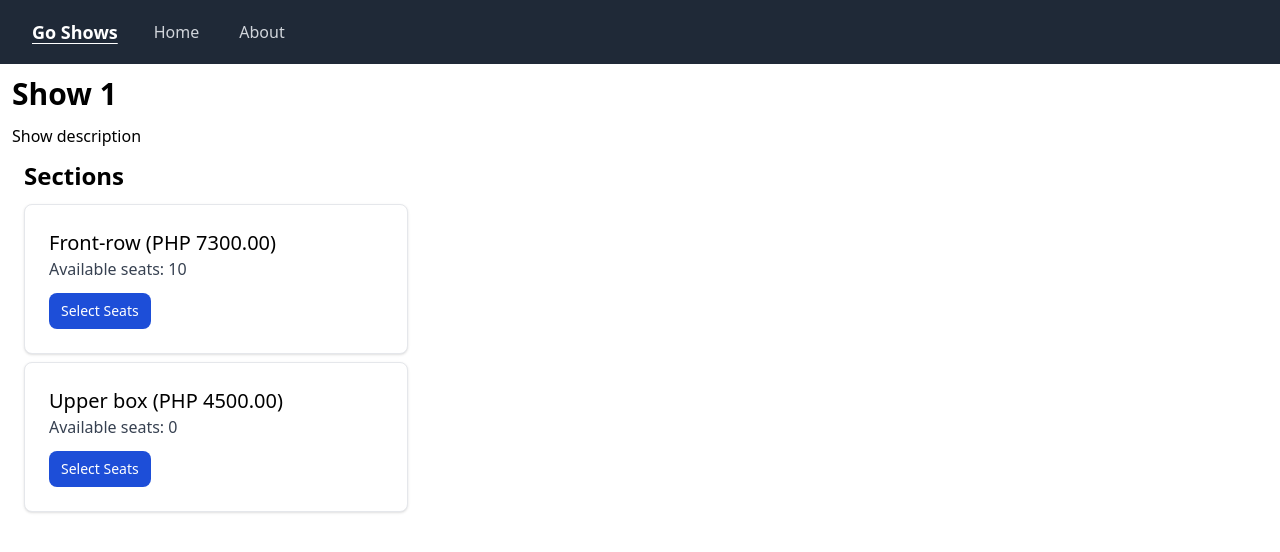
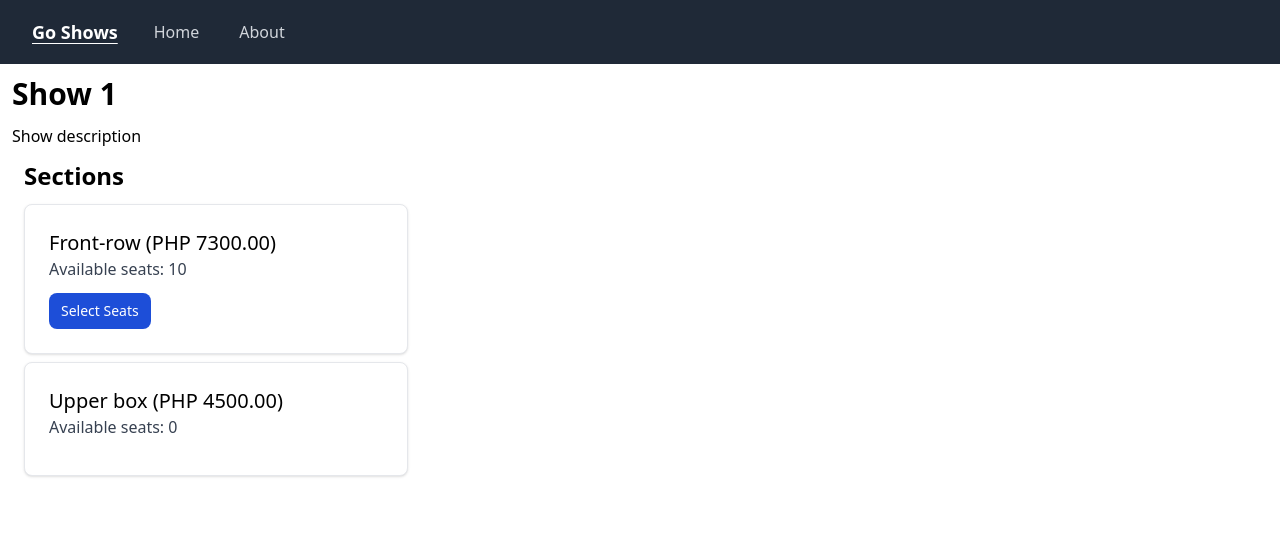
Before and after one commit to jgarivera/go-shows, a React (Create React App) app in the folder client/: page /shows/1 in a window 1280 px wide. Shown: the top 552 px of the page. Built offline with nearby package versions, Linux system fonts and the light colour scheme; the HTML template or start-up script is replaced by a standard one.

Commit message:
feat(client): conditionally render select seats

```diff
--- a/client/src/features/shows/components/Section.tsx
+++ b/client/src/features/shows/components/Section.tsx
@@ -6,18 +6,25 @@ interface SectionProps {
 }
 
 export default function Section({ section }: SectionProps): JSX.Element {
+  const hasAvailableSeats = section.availableSeats > 0;
+
   return (
     <div className="max-w-sm p-6 bg-white border border-gray-200 rounded-lg shadow dark:bg-gray-800 dark:border-gray-700 mb-2">
-      <p className="text-xl">{section.name} (PHP {section.price.toFixed(2)})</p>
+      <p className="text-xl">
+        {section.name} (PHP {section.price.toFixed(2)})
+      </p>
       <p className="mb-3 font-normal text-gray-700 dark:text-gray-400">
         Available seats: {section.availableSeats}
       </p>
-      <Link
-        to=""
-        className="inline-flex items-center px-3 py-2 text-sm font-medium text-center text-white bg-blue-700 rounded-lg hover:bg-blue-800 focus:ring-4 focus:outline-none focus:ring-blue-300 dark:bg-blue-600 dark:hover:bg-blue-700 dark:focus:ring-blue-800"
-      >
-        Select Seats
-      </Link>
+
+      {hasAvailableSeats && (
+        <Link
+          to=""
+          className="inline-flex items-center px-3 py-2 text-sm font-medium text-center text-white focus:ring-4 focus:outline-none rounded-lg bg-blue-700 hover:bg-blue-800 focus:ring-blue-300 dark:bg-blue-600 dark:hover:bg-blue-700 dark:focus:ring-blue-800"
+        >
+          Select Seats
+        </Link>
+      )}
     </div>
   );
 }
```
